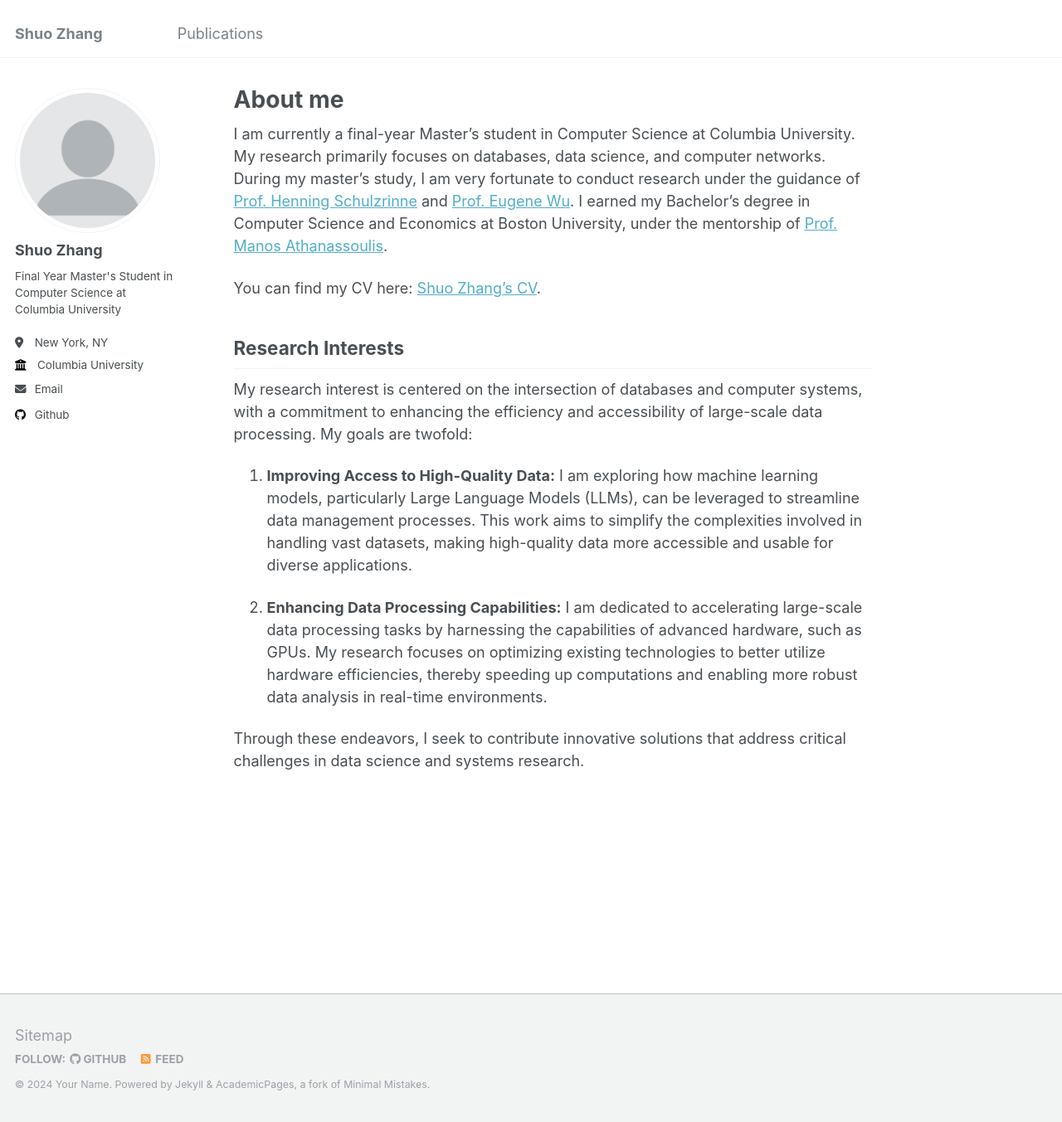
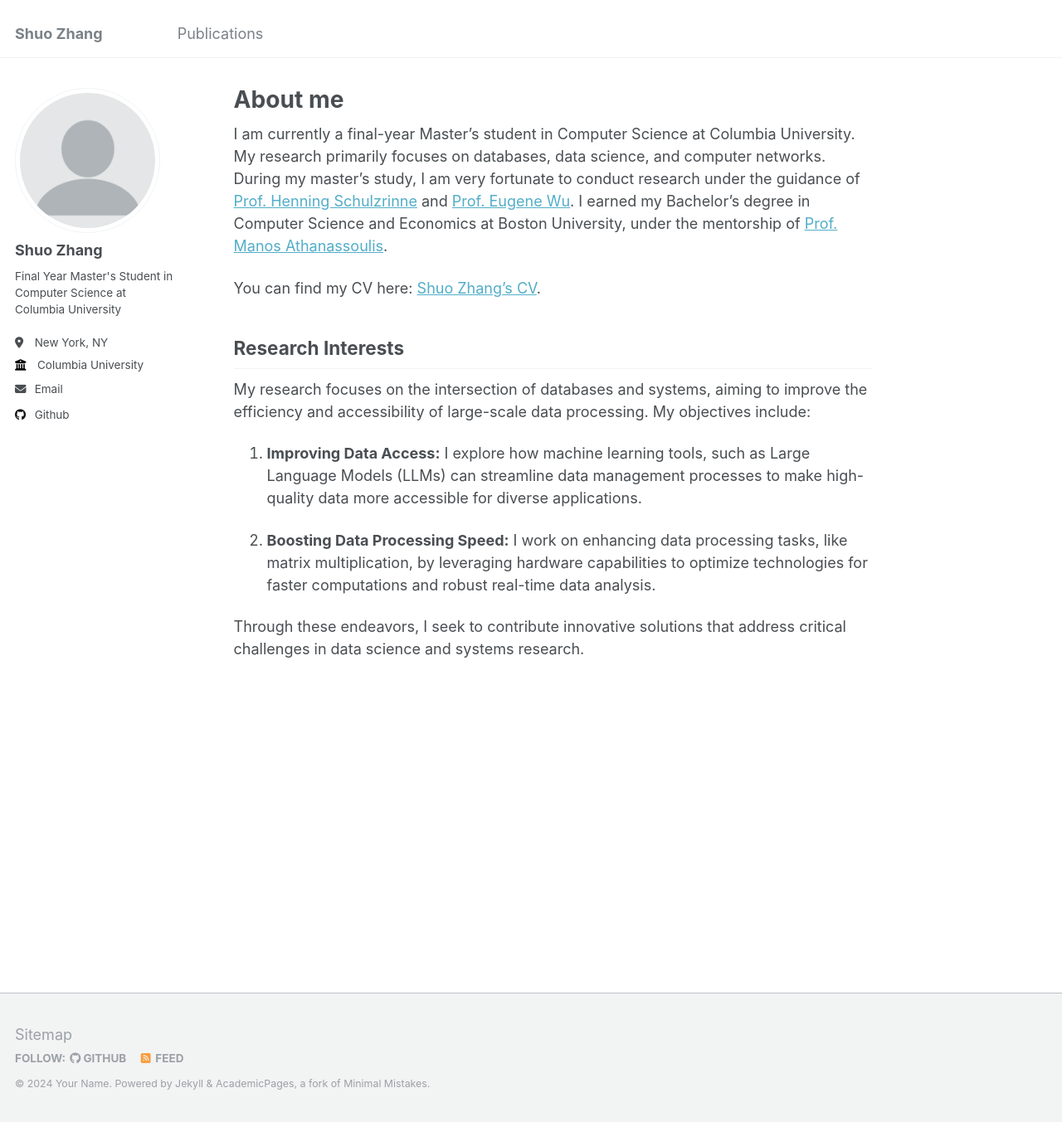
Before and after one commit to Inverse0/Inverse0.github.io, a Jekyll site: the page built from _pages/about.md, in a window 1280 px wide and 1353 px high. Shown: the whole window at 83% size. Built offline with Jekyll 4.4.1, drawn with Linux system fonts in a browser that asks for light colours.

Commit message:
Update about.md

```diff
--- a/_pages/about.md
+++ b/_pages/about.md
@@ -14,10 +14,10 @@ You can find my CV here: [Shuo Zhang's CV](../assets/Shuo_Zhang_CV.pdf).
 Research Interests
 ------
 
-My research interest is centered on the intersection of databases and computer systems, with a commitment to enhancing the efficiency and accessibility of large-scale data processing. My goals are twofold:
+My research focuses on the intersection of databases and systems, aiming to improve the efficiency and accessibility of large-scale data processing. My objectives include:
 
-1. **Improving Access to High-Quality Data:** I am exploring how machine learning models, particularly Large Language Models (LLMs), can be leveraged to streamline data management processes. This work aims to simplify the complexities involved in handling vast datasets, making high-quality data more accessible and usable for diverse applications.
+1. **Improving Data Access:** I explore how machine learning tools, such as Large Language Models (LLMs) can streamline data management processes to make high-quality data more accessible for diverse applications.
 
-2. **Enhancing Data Processing Capabilities:** I am dedicated to accelerating large-scale data processing tasks by harnessing the capabilities of advanced hardware, such as GPUs. My research focuses on optimizing existing technologies to better utilize hardware efficiencies, thereby speeding up computations and enabling more robust data analysis in real-time environments.
+2. **Boosting Data Processing Speed:** I work on enhancing data processing tasks, like matrix multiplication, by leveraging hardware capabilities to optimize technologies for faster computations and robust real-time data analysis.
 
 Through these endeavors, I seek to contribute innovative solutions that address critical challenges in data science and systems research.
```
